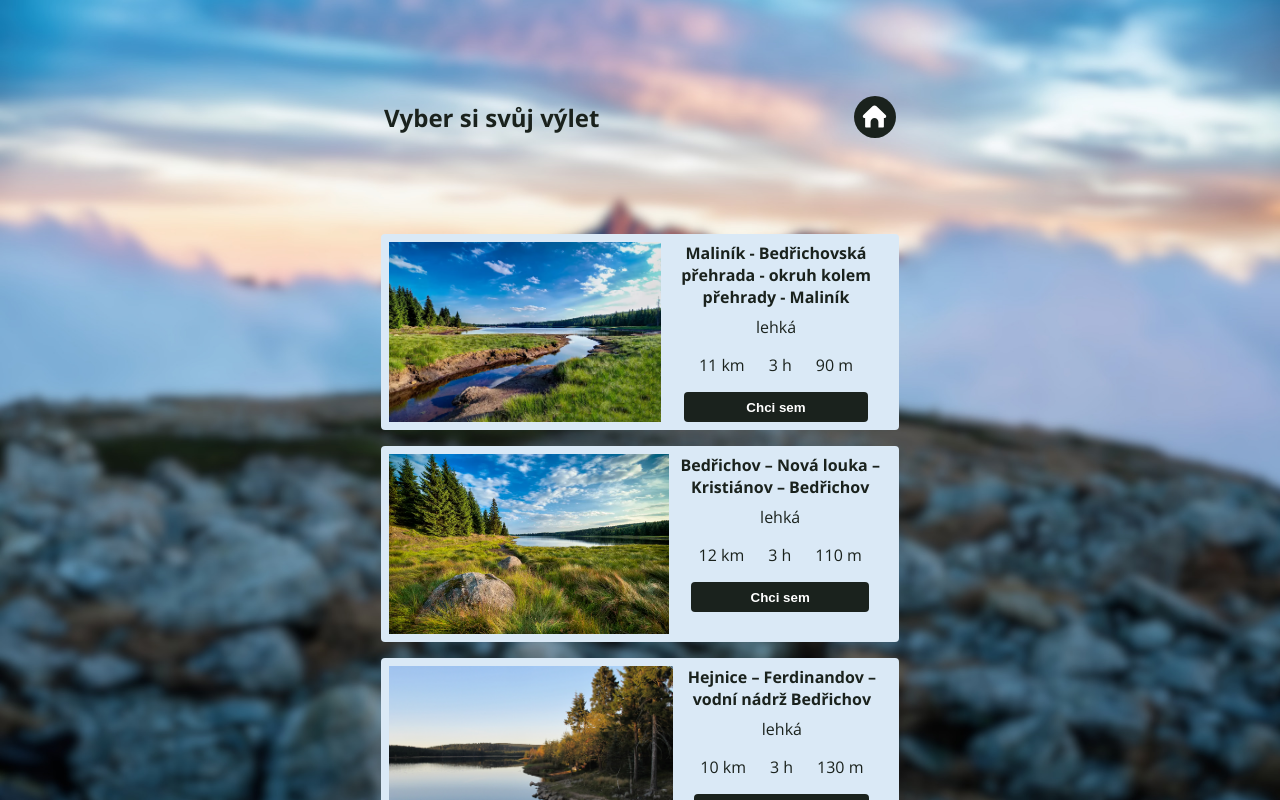
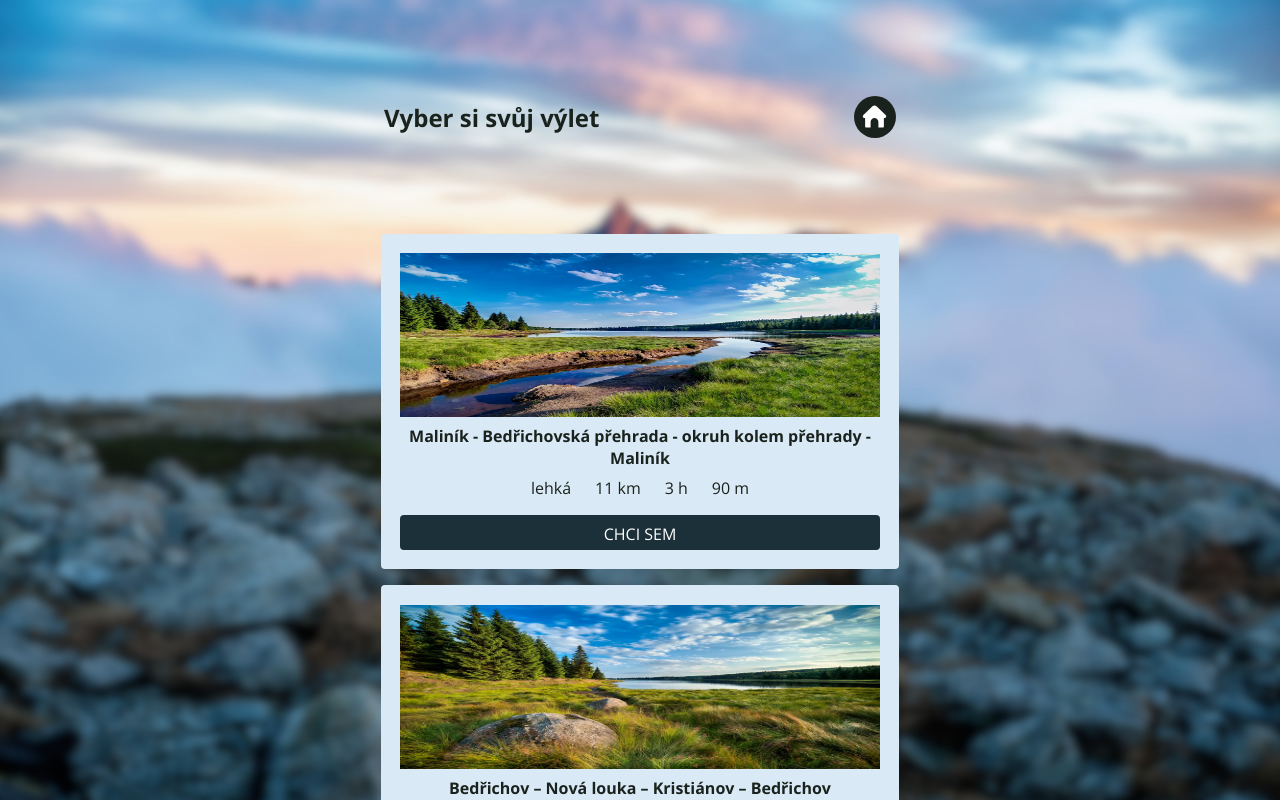
Before and after one commit to MichaelaKnizek/projekt-DKK, a React (Vite) app: page /result in a window 1280 px wide. Built offline with nearby package versions, Linux system fonts and the light colour scheme.

Commit message:
Add styles to Result and Detail page

```diff
--- a/src/pages/DetailPage/DetailPage.css
+++ b/src/pages/DetailPage/DetailPage.css
@@ -27,7 +27,7 @@
 .detail-info {
   display: flex;
   justify-content: center;
-  gap: 1.5rem;
+  gap: 0.5rem;
   width: 100%;
   max-width: 36rem;
 }
@@ -35,10 +35,7 @@
 .detail-description {
   padding: 1rem 2.5rem;
   text-align: left;
-}
-
-.detail-subheading {
-  font-weight: bold;
+  max-width: 36rem;
 }
 
 .detail-map {
@@ -49,7 +46,6 @@
   border: none;
   border-radius: 4px;
   color: white;
-  font-weight: bold;
   text-align: center;
   width: 80%;
   max-width: 36rem;
@@ -57,7 +53,15 @@
   margin-bottom: 2.5vh;
 }
 
-@media (min-width: 840px) {}
+@media (min-width: 840px) {
+  .detail-info {
+    justify-content: space-between;
+  }
+
+  .detail-map {
+    width: 85%;
+  }
+}
 
 @media (min-width: 1200px) {
 
--- a/src/pages/DetailPage/components/InfoTile.css
+++ b/src/pages/DetailPage/components/InfoTile.css
@@ -7,7 +7,7 @@
   background-color: #DAE9F6;
   border: none;
   border-radius: 4px;
-  width: 23%;
+  width: 27%;
   height: 85px;
 
   color: #1A221Dff;
--- a/src/pages/ResultsPage/ResultsCard.css
+++ b/src/pages/ResultsPage/ResultsCard.css
@@ -1,37 +1,34 @@
 .results-card {
-  padding: 0.5rem;
+  padding: 0.7rem;
   margin-bottom: 1rem;
   background-color: #DAE9F6;
   border: none;
   border-radius: 4px;
   width: 90%;
-  /* height: 200px; */
 
   color: #1A221Dff;
-  /* font-weight: bold; */
   text-align: center;
 
   display: flex;
+  flex-direction: column;
 }
 
 .results-card__image {
-  background-image: url(../../../public/images/lehka2.png);
   background-repeat: no-repeat;
   background-position: center;
   background-size: cover;
+  border-radius: 2px;
 
   width: 100%;
   height: 180px;
+
+  padding: 0.5rem;
 }
 
 .results-card__name {
   padding: 0 0.5rem;
   font-weight: bold;
   font-size: 1rem;
-}
-
-.results-card__difficulty {
-  padding: 0.5rem;
 }
 
 .results-card__info {
@@ -47,15 +44,13 @@
 .results-card__detail {
   padding: 0.5rem;
 
-  margin-top: 0.5rem;
-  background-color: #1A221Dff;
+  margin: 0.5rem;
+  background-color: #1b3039;
   border: none;
   border-radius: 4px;
-  text-decoration: none;
 
   color: white;
-  font-weight: bold;
   text-align: center;
-  width: 80%;
-  height: 30px;
+  text-transform: uppercase;
+  height: 35px;
 }
--- a/src/pages/ResultsPage/ResultsCard.jsx
+++ b/src/pages/ResultsPage/ResultsCard.jsx
@@ -19,16 +19,15 @@ const ResultsCard = ({
         <img className="results-card__image" src={img} alt="" />
         <div>
           <p className="results-card__name">{name}</p>
-          <p className="results-card__difficulty">{difficulty}</p>
           <div className="results-card__info">
+            <p className="results-card__difficulty">{difficulty}</p>
             <p className="results-card__length">{length} km</p>
             <p className="results-card__duration">{duration} h</p>
             <p className="results-card__elevationgain">{elevation} m</p>
           </div>
-          <button className="results-card__detail" href="#">
+          <p className="results-card__detail" href="#">
             Chci sem
-          </button>
-          {/* jako a nebo button? */}
+          </p>
         </div>
       </NavLink>
     </>
```
